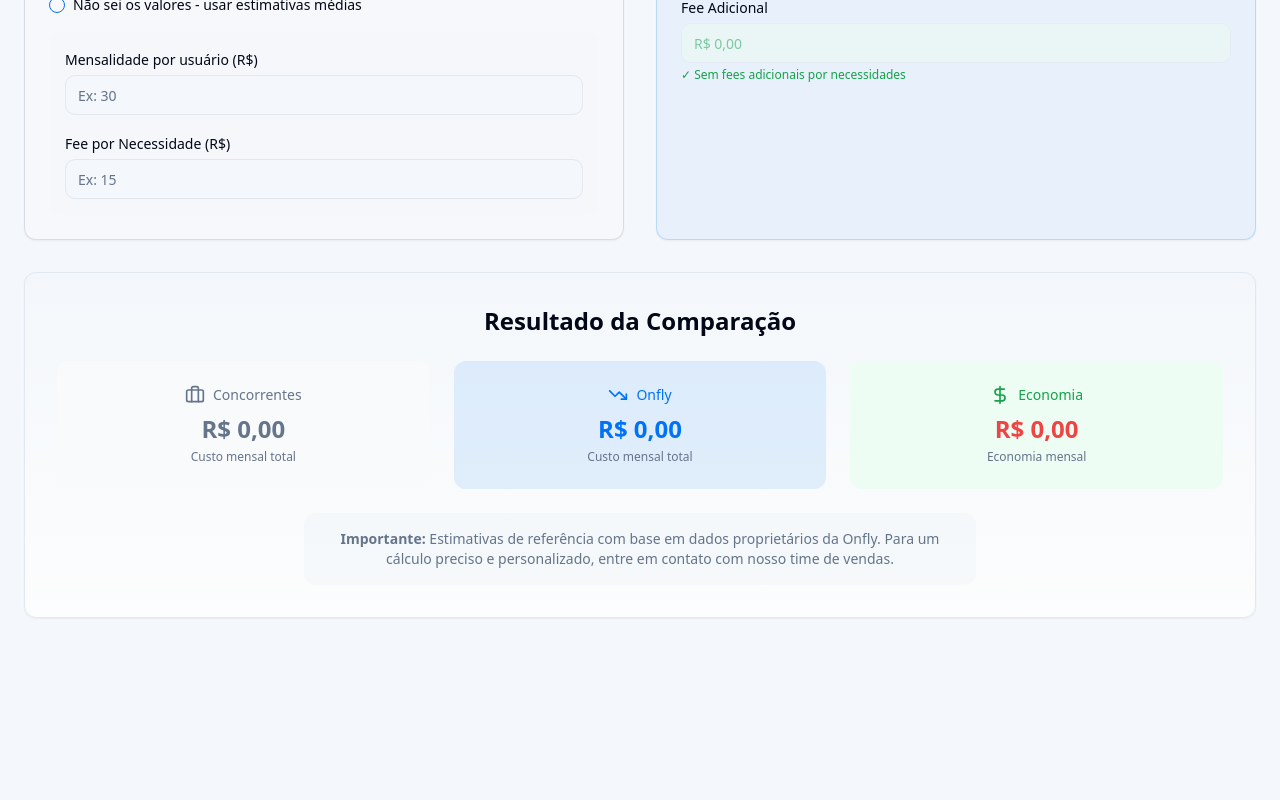
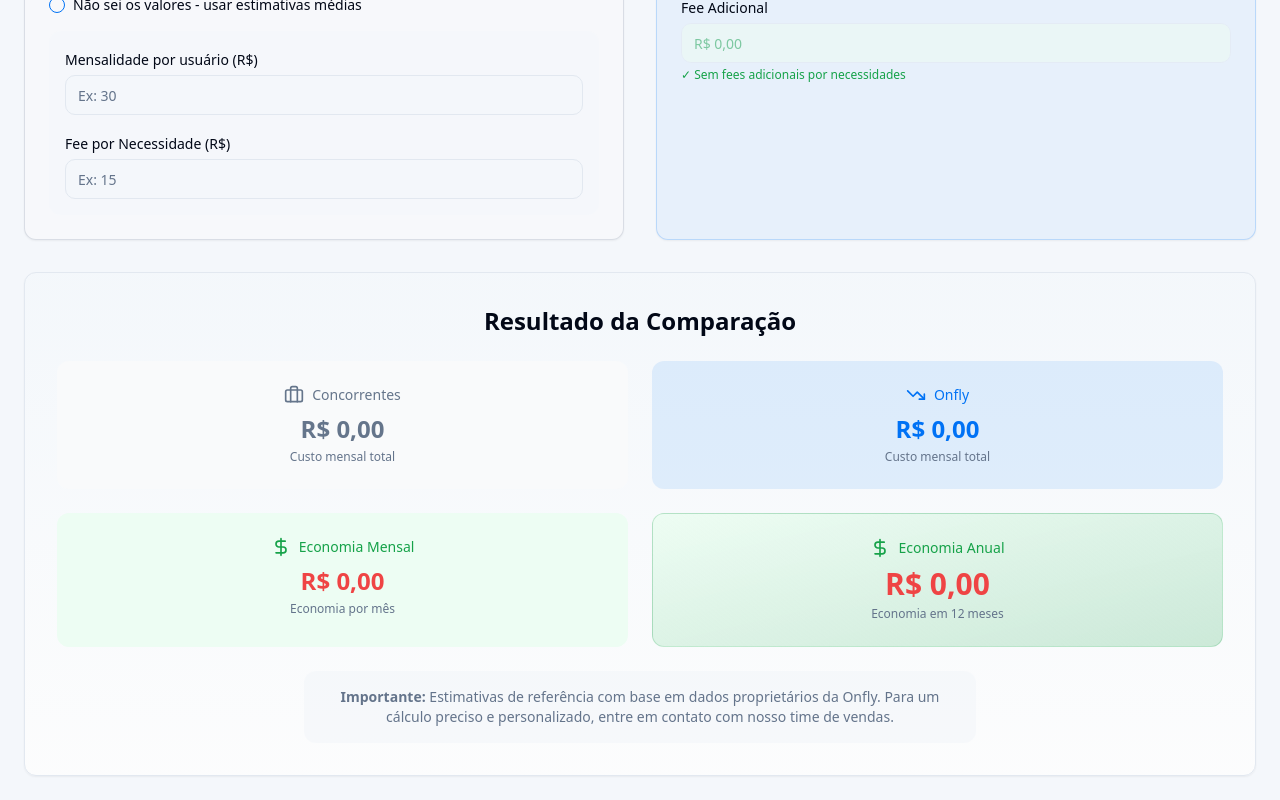
Before and after one commit to MarketingOnfly/onfly-fee-saver, a React (Vite) app: page / in a window 1280 px wide. Shown: the part 458-1258 px from the top of the page. Before the commit the page ends 1100 px from the top, so only its background shows below. Built offline with nearby package versions, Linux system fonts and the light colour scheme.

Commit message:
Add annual savings calculation

```diff
--- a/src/components/CostCalculator.tsx
+++ b/src/components/CostCalculator.tsx
@@ -19,6 +19,7 @@ interface Results {
   custoConcorrente: number;
   custoOnfly: number;
   economia: number;
+  economiaAnual: number;
   showSpecialistMessage: boolean;
 }
 
@@ -42,6 +43,7 @@ const CostCalculator = () => {
     custoConcorrente: 0,
     custoOnfly: 0,
     economia: 0,
+    economiaAnual: 0,
     showSpecialistMessage: false
   });
 
@@ -54,6 +56,7 @@ const CostCalculator = () => {
         custoConcorrente: 0,
         custoOnfly: 0,
         economia: 0,
+        economiaAnual: 0,
         showSpecialistMessage: true
       });
       return;
@@ -95,8 +98,9 @@ const CostCalculator = () => {
     }
 
     const economia = custoConcorrente - custoOnfly;
+    const economiaAnual = economia * 12;
 
-    setResults({ custoConcorrente, custoOnfly, economia, showSpecialistMessage: false });
+    setResults({ custoConcorrente, custoOnfly, economia, economiaAnual, showSpecialistMessage: false });
   };
 
   useEffect(() => {
@@ -310,7 +314,7 @@ const CostCalculator = () => {
           <div className="text-center space-y-6">
             <h3 className="text-2xl font-bold text-foreground">Resultado da Comparação</h3>
 
-            <div className="grid md:grid-cols-3 gap-6">
+            <div className="grid md:grid-cols-2 gap-6 mb-6">
               <div className="p-6 bg-competitor-light rounded-lg">
                 <div className="flex items-center justify-center gap-2 mb-2">
                   <Briefcase className="w-5 h-5 text-competitor" />
@@ -328,16 +332,29 @@ const CostCalculator = () => {
                 <p className="text-2xl font-bold text-primary">{formatCurrency(results.custoOnfly)}</p>
                 <p className="text-xs text-muted-foreground mt-1">Custo mensal total</p>
               </div>
+            </div>
 
+            <div className="grid md:grid-cols-2 gap-6">
               <div className="p-6 bg-success-light rounded-lg">
                 <div className="flex items-center justify-center gap-2 mb-2">
                   <DollarSign className="w-5 h-5 text-success" />
-                  <span className="text-sm font-medium text-success">Economia</span>
+                  <span className="text-sm font-medium text-success">Economia Mensal</span>
                 </div>
                 <p className={`text-2xl font-bold ${results.economia > 0 ? 'text-success' : 'text-destructive'}`}>
                   {formatCurrency(results.economia)}
                 </p>
-                <p className="text-xs text-muted-foreground mt-1">Economia mensal</p>
+                <p className="text-xs text-muted-foreground mt-1">Economia por mês</p>
+              </div>
+
+              <div className="p-6 bg-gradient-to-br from-success-light to-success/20 rounded-lg border border-success/20">
+                <div className="flex items-center justify-center gap-2 mb-2">
+                  <DollarSign className="w-5 h-5 text-success" />
+                  <span className="text-sm font-medium text-success">Economia Anual</span>
+                </div>
+                <p className={`text-3xl font-bold ${results.economiaAnual > 0 ? 'text-success' : 'text-destructive'}`}>
+                  {formatCurrency(results.economiaAnual)}
+                </p>
+                <p className="text-xs text-muted-foreground mt-1">Economia em 12 meses</p>
               </div>
             </div>
 
```
